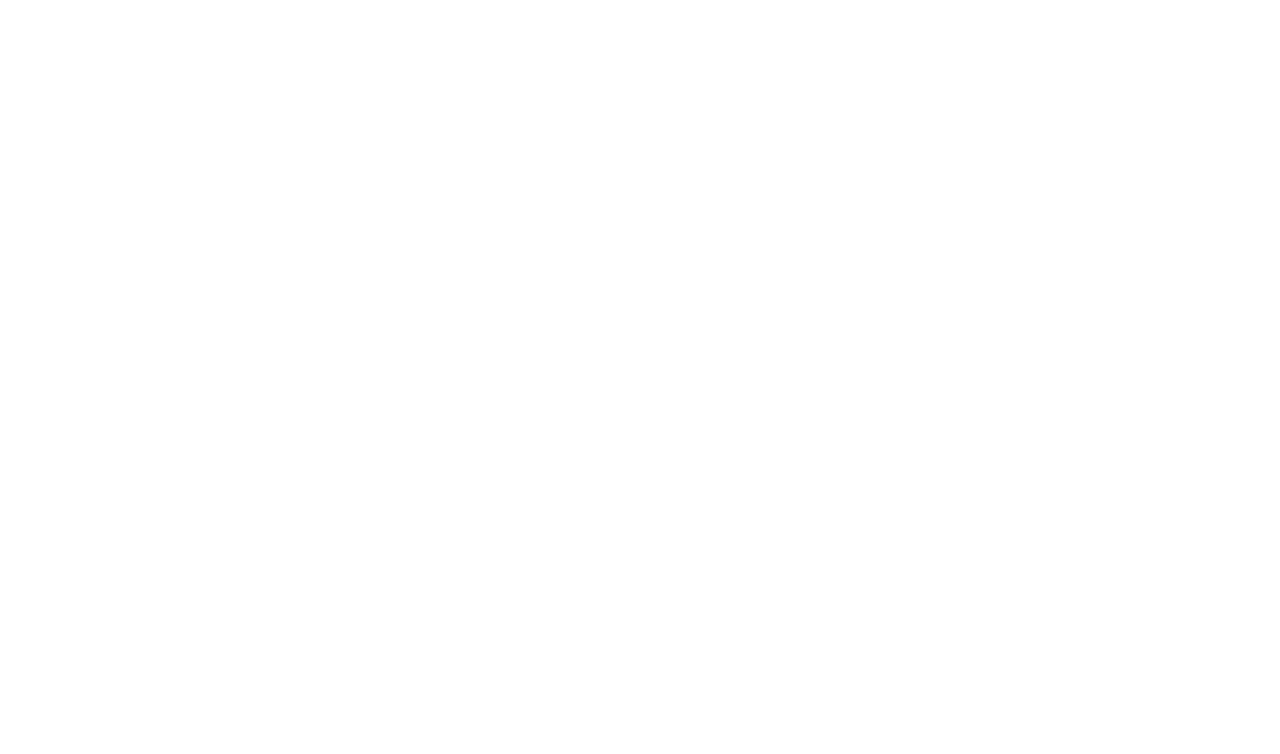
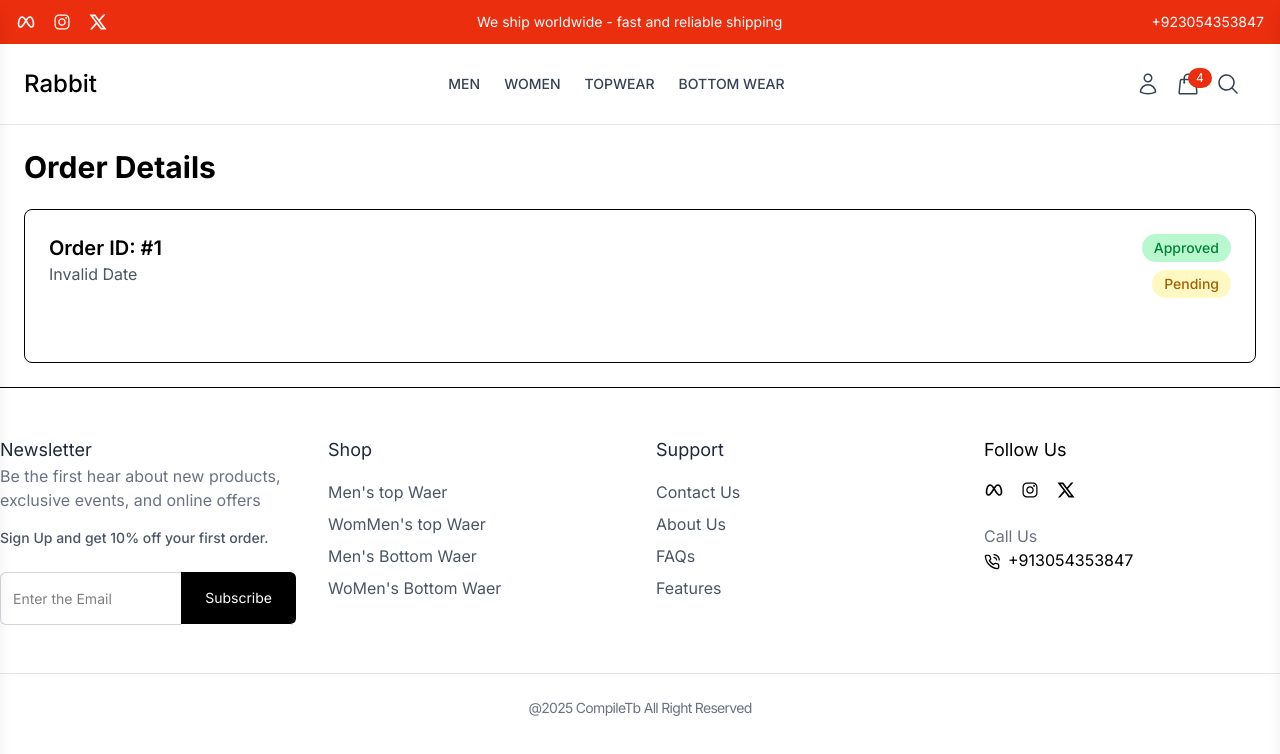
Before and after one commit to HumayunImtiaz/OutfitCart, a React (Vite) app in the folder frontend/e-commerce/: page /order/1 in a window 1280 px wide. Before the commit this address had no page. Shown: the top 754 px of the page. Built offline with nearby package versions, Linux system fonts and the light colour scheme; a web font is replaced by a local one.

Commit message:
xheckout

```diff
--- a/frontend/e-commerce/src/App.jsx
+++ b/frontend/e-commerce/src/App.jsx
@@ -11,6 +11,7 @@
 import ProductDetails from './components/Products/ProductDetails'
 import Checkout from './components/Cart/Checkout'
 import OrderConfirmation from './pages/OrderConfirmation'
+import OrderDetailsPage from './pages/OrderDetailsPage'
 function App() {
   return (
     <BrowserRouter>
@@ -26,6 +27,7 @@
       <Route path='product/:id' element={<ProductDetails/>}/>
       <Route path='checkout' element={<Checkout/>}/>
       <Route path='order-confirmation' element={<OrderConfirmation/>}/>
+      <Route path='order/:id' element={<OrderDetailsPage/>}/>
 
       </Route>
     </Routes>
--- /dev/null
+++ b/frontend/e-commerce/src/pages/OrderDetailsPage.jsx
@@ -0,0 +1,80 @@
+import { useEffect, useState } from "react";
+import { useParams } from "react-router-dom"
+
+
+function OrderDetailsPage() {
+    const {id} =useParams();
+    const [orderDetails, setOrderDetails]=useState(null)
+
+    useEffect(()=>{
+
+        const mockOrderDetails={
+            _id: id,
+            create: new Date(),
+            isPaid: true,
+            isDelivered : false,
+            paymentMethod: "PayPal",
+            shippingMethod: "Standard",
+            shippingAdress: {
+                city: "New York",
+                country: "USA",
+            },
+            orderItems:[
+                {
+                    productId: "1",
+                    name: "Jacket",
+                    price: 120,
+                    quantity : 1,
+                    image: "https://picsum.photos/150?rendom=1"
+                },
+                {
+                    productId: "2",
+                    name: "Shirt",
+                    price: 130,
+                    quantity : 2,
+                    image: "https://picsum.photos/150?rendom=2"
+                },
+            ],
+        };
+        setOrderDetails(mockOrderDetails);
+    },[id]);
+
+
+  return (
+    <div className="max-w-7xl mx-auto p-4 sm:p-6">
+        <h2 className="text-2xl md:text-3xl font-bold mb-6 ">Order Details</h2>
+        {
+            !orderDetails? <p>No Order Details found</p>  :
+            <div className="p-4 sm:p-6 rounded-lg border">
+                {/* Order Information */}
+                <div className="flex flex-col sm:flex-row justify-between mb-8">
+                    <div>
+                        <h3 className="text-lg md:text-xl font-semibold">
+                            Order ID: #{orderDetails._id}
+                        </h3>
+                        <p className="text-gray-600">
+                            {new Date(orderDetails.createdAt).toLocaleDateString()}
+                        </p>
+                    </div>
+                    <div className="flex flex-col items-start sm:items-end mt-4 sm:mt-0">
+                        <span
+                        className={`${orderDetails.isPaid ?
+                        "bg-green-200 text-green-700" :
+                        "bg-red-100 text-red-700"} px-3 py-1 rounded-full text-sm font-medium mb-2`}>
+                        {orderDetails.isPaid? "Approved" :"Pending"}
+                        </span>
+                        <span
+                        className={`${orderDetails.isDelivered ?
+                        "bg-green-200 text-green-700" :
+                        "bg-yellow-100 text-yellow-700"} px-3 py-1 rounded-full text-sm font-medium mb-2`}>
+                        {orderDetails.isDelivered? "Delivered" :"Pending"}
+                        </span>
+                    </div>
+                </div>
+            </div>
+        }
+    </div>
+  )
+}
+
+export default OrderDetailsPage
```
